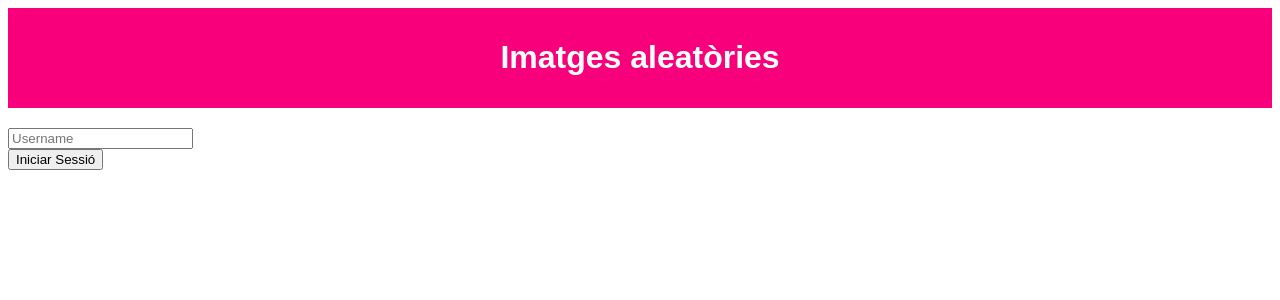
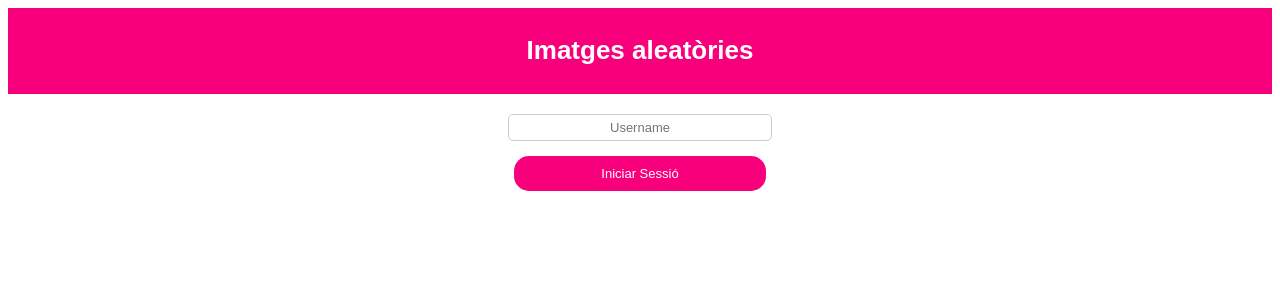
Before and after one commit to soclataylor/imatges-aleatories, an Angular app: page / in a window 1280 px wide. Shown: the top 300 px of the page. Built offline with nearby package versions, Linux system fonts and the light colour scheme.

Commit message:
Exercici 3 finalitzat amb CSS manuals

```diff
--- a/src/app/app.css
+++ b/src/app/app.css
@@ -1,43 +1,49 @@
 
-main
+:host /* per aplicar estils a tota l'app*/
 {
   font-family: sans-serif;
   font-size:small;
-  color: #333;
-  display:flex;
-  margin: 0 auto;
-  margin-top:20px;
+  text-align:center;
 }
 
-aside
+.benvinguda-i-login-logout button
 {
+  padding:10px;
+  background-color:#f8007c;
+  border-radius: 15px;
+  color:white;
+  border: none;
   width: 20%;
-}
-
-section
-{
-  width: 80%;
-}
-
-section img
-{
-  width: 80%;
-  height: auto;
-  margin: 0 auto;
+  margin: 15px auto;
   display: block;
 }
 
-.espais
+input
 {
-  padding: 10px;
+  width: 20%;
+  padding: 5px;
+  border-radius: 5px;
+  border: 1px solid #ccc;
 }
 
-ul
+.contenidor-flex
 {
-  list-style-type: none;
+  display:flex;
+  align-items:flex-start;
+  height: 100%;
+  align-items:stretch;
 }
 
-li img
-{
-  width: 90%;
+app-image-list {
+  width:30%;
+  /*background-color:hotpink;*/
 }
+
+app-image-detail {
+  flex: 1;
+  display: flex;
+  justify-content: center;
+  align-items: center;
+  height: 100%;
+  /*background-color: rgb(105, 165, 255);*/
+}
--- a/src/app/app.html
+++ b/src/app/app.html
@@ -1,20 +1,27 @@
 <app-header></app-header>
+
 
     @if ( !isLoggedIn()){ <!-- usuari no loguejat -->
 
+      <div class="benvinguda-i-login-logout">
         <!--demanem dades per fer el login-->
         <input type="text" [(ngModel)]="username" placeholder="Username">
         <br>
-  <button (click)="login()"> Iniciar Sessió </button>
+        <button id="sessio" (click)="login()"> Iniciar Sessió </button>
+      </div>
 
     } @else {<!--usuari loguejat-->
 
       <!--mostrem el contingut-->
       <!--<p>Hola, {{ username }}</p>-->
       <!--ho passem a signal-->
-  <p>Hola, {{ username() }}</p>
+      <div class="benvinguda-i-login-logout">
+        <p>Hola, <strong>{{ username() }}</strong>!!</p>
         <button (click)="logout()"> Tancar Sessió </button>
+      </div>
 
+
+  <section class="contenidor-flex">
     <!-- si està loguejat, mostrem els components de l'aside i la imatge ampliada-->
     <app-image-list
       [gossos]="gossos()"
@@ -23,4 +30,5 @@
       ></app-image-list>
 
     <app-image-detail [imatge]="imatgeActual()"></app-image-detail>
+  </section>
 }
--- a/src/app/elements/image-detail/image-detail.css
+++ b/src/app/elements/image-detail/image-detail.css
@@ -0,0 +1,14 @@
+#imatge-ampliada
+{
+  /*background-color: orangered;*/
+  width: 90%;
+  margin: 0 auto;
+  padding: 20px;
+}
+
+
+section img
+{
+  width: 100%;
+  height: auto;
+}
--- a/src/app/elements/image-detail/image-detail.html
+++ b/src/app/elements/image-detail/image-detail.html
@@ -1,6 +1,6 @@
 <!-- ImageDetail: serà el component que gestionarà la visualització en gran de la imatge escollida-->
 <!--fotografia ampliada-->
-        <section class="espais">
+        <section id="imatge-ampliada">
 
           <!--primer hem de comprovar si hi ha alguna imatge actual-->
           <!--@if(imatgeActual != '')-->
--- a/src/app/elements/image-list/image-list.css
+++ b/src/app/elements/image-list/image-list.css
@@ -0,0 +1,71 @@
+
+main
+{
+  color: #333;
+  margin: 0 auto;
+  margin-top:20px;
+  /*background-color:yellow;*/
+}
+
+aside
+{
+  width:60%;
+  /*background-color:red;*/
+  margin: 0 auto;
+}
+
+ul
+{
+  list-style-type: none;
+  padding: 0;
+}
+
+li
+{
+  margin: 5%;
+}
+
+li img
+{
+  display:block;
+  width: 60%;
+  height:auto;
+  border-radius:15px;
+  margin:0 auto;
+}
+
+button{
+  padding:10px;
+  background-color:#f8007c;
+  border-radius: 15px;
+  color:white;
+  border: none;
+  width: 80%;
+
+  margin: 15px auto;
+  display: block;
+}
+
+button:hover
+{
+  background-color:yellow;
+  color:black;
+}
+
+.formulari
+{
+  width: 90%;
+  margin: 0 auto;
+  /*background-color:aquamarine;*/
+  text-align:center;
+}
+
+input
+{
+  padding: 5px;
+  border-radius: 5px;
+  border: 1px solid #ccc;
+}
+h2{
+  text-align: center;
+}
--- a/src/app/elements/image-list/image-list.html
+++ b/src/app/elements/image-list/image-list.html
@@ -2,25 +2,31 @@
   <!-- formulari per poder entrar una nova imatge-->
   <!-- es mostrarà tant si hi ha dades de gossos, com si no n'hi ha-->
 
+<section class="formulari">
       <h2>Afegir nova imatge</h2>
+
       <label>Ruta de la imatge: </label>
-      <input type="text" [(ngModel)]="rutaImatge"><br>
+      <input type="text" [(ngModel)]="rutaImatge"><br><br>
 
       <label>Títol de la imatge: </label>
       <input type="text" [(ngModel)]="titolImatge"><br>
 
+       <p>La ruta de les imatges és <em>img/nomImatge.extensió</em></p>
+
       <button (click)="afegirImatge()">Afegir Imatge</button>
+</section>
 
   <!--contingut-->
   <main>
 
+    <h2>Els peluts</h2>
+
     <!--només si hi ha dades mostrarem les imatges -->
       @if (gossos().length > 0)
       {
-        Hi ha dades de gossos a l'array local.
 
         <!--barra lateral amb els thumbnails-->
-        <aside class="espais">
+        <aside class="barra-lateral">
 
           <ul>
             <!--@for (gos  of gossos; track $index) {-->
```
Lines whose indentation alone changed are shown as unchanged.
